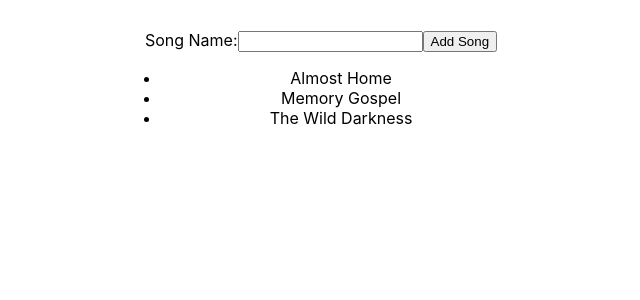
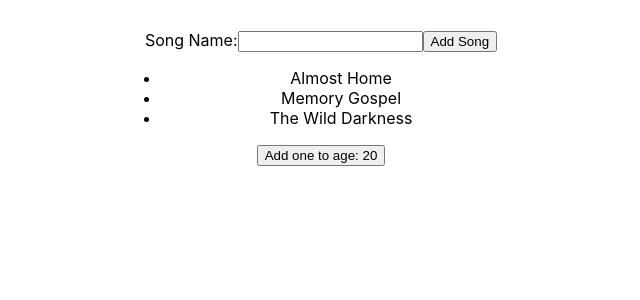
Before and after one commit to MoistCode/fun-with-hooks, a React (Create React App) app: page / in a window 1280 px wide. Shown: the top 300 px of the page, without its empty margins (319-959 px from the left). Built offline with nearby package versions, Linux system fonts and the light colour scheme.

Commit message:
useeffects

```diff
--- a/src/components/SongList.js
+++ b/src/components/SongList.js
@@ -9,13 +9,19 @@
     { title: "The Wild Darkness", id: uuid() }
   ]);
 
+  const [age, setAge] = useState(20);
+
   const addSong = title => {
     setSongs([...songs, { title, id: uuid() }]);
   };
 
   useEffect(() => {
+    console.log('only run this when songs are changed');
+  }, [songs]);
 
-  });
+  useEffect(() => {
+    console.log('only run this when age is changed');
+  }, [age]);
 
   return (
     <div className="song-list">
@@ -25,6 +31,7 @@
           return <li key={song.id}>{song.title}</li>;
         })}
       </ul>
+    <button onClick={() => setAge(age + 1)}>Add one to age: {age}</button>
     </div>
   );
 };
```
